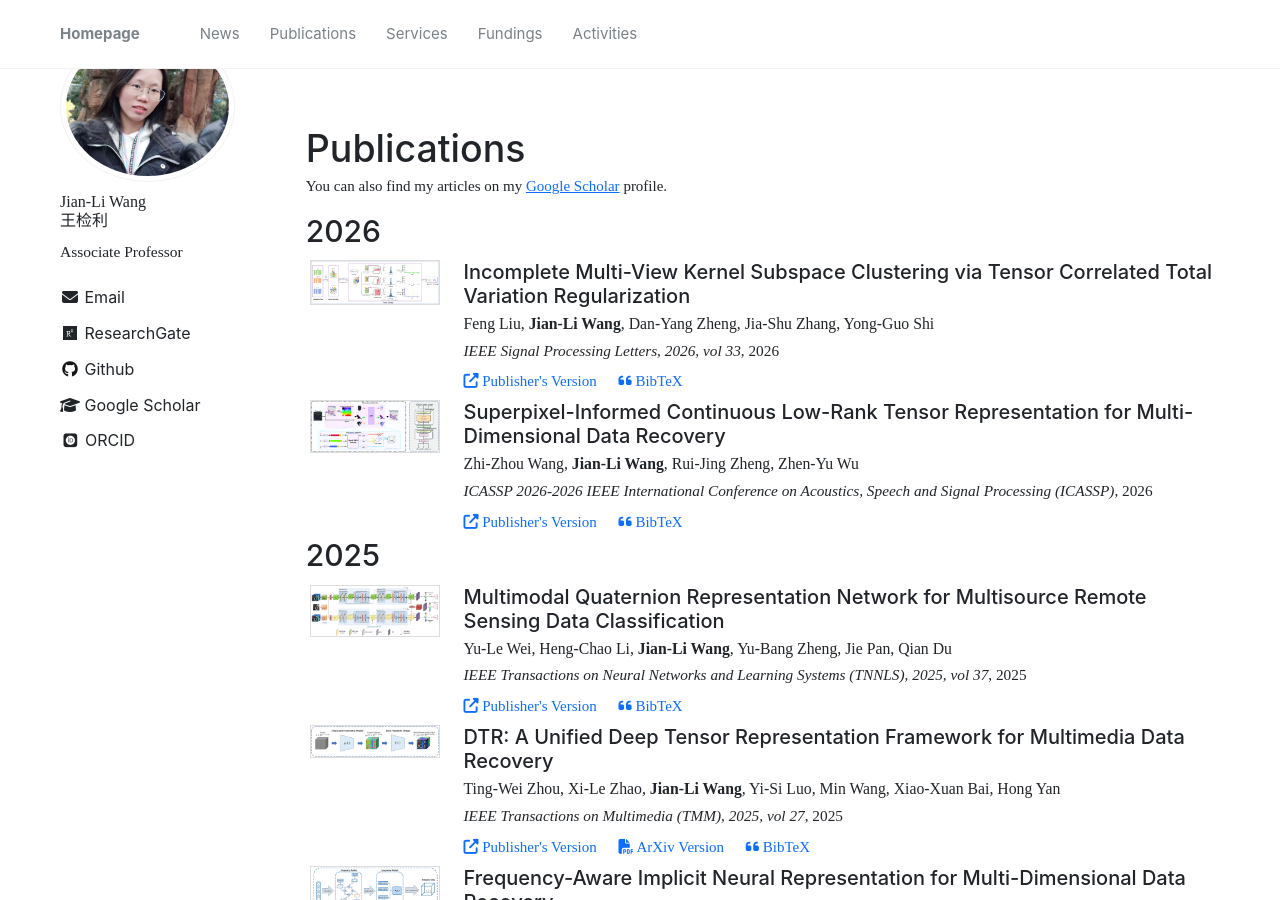
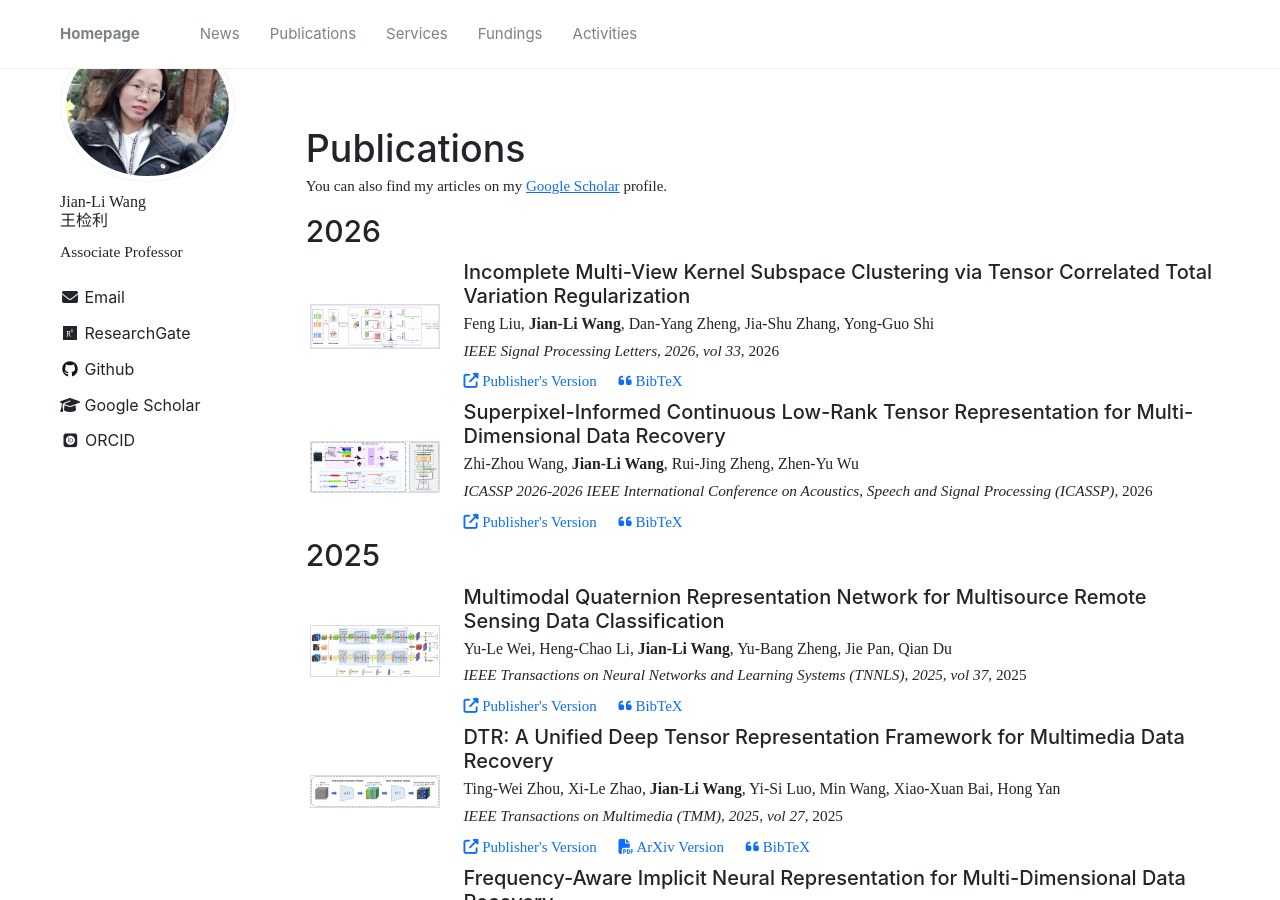
Before and after one commit to wangjianli123/wangjianli123.github.io, a Jekyll site: the page built from _pages/publications.md, in a window 1280 px wide and 900 px high, scrolled down 415 px. Built offline with Jekyll 4.4.1, drawn with Linux system fonts in a browser that asks for light colours; nearby versions of some CDN libraries; some web fonts are replaced; comment, search, counter and statistics services are not loaded.

Commit message:
Update archive-single-publication.html

```diff
--- a/_includes/archive-single-publication.html
+++ b/_includes/archive-single-publication.html
@@ -31,7 +31,7 @@
   <article class="archive__item" itemscope itemtype="http://schema.org/CreativeWork">
 
     <!-- 外层 -->
-    <div style="display:flex; align-items:flex-start; gap:24px;">
+    <div style="display:flex; align-items:center; gap:24px;">
 
       <!-- 左侧图片 -->
       {% if preview %}
```
